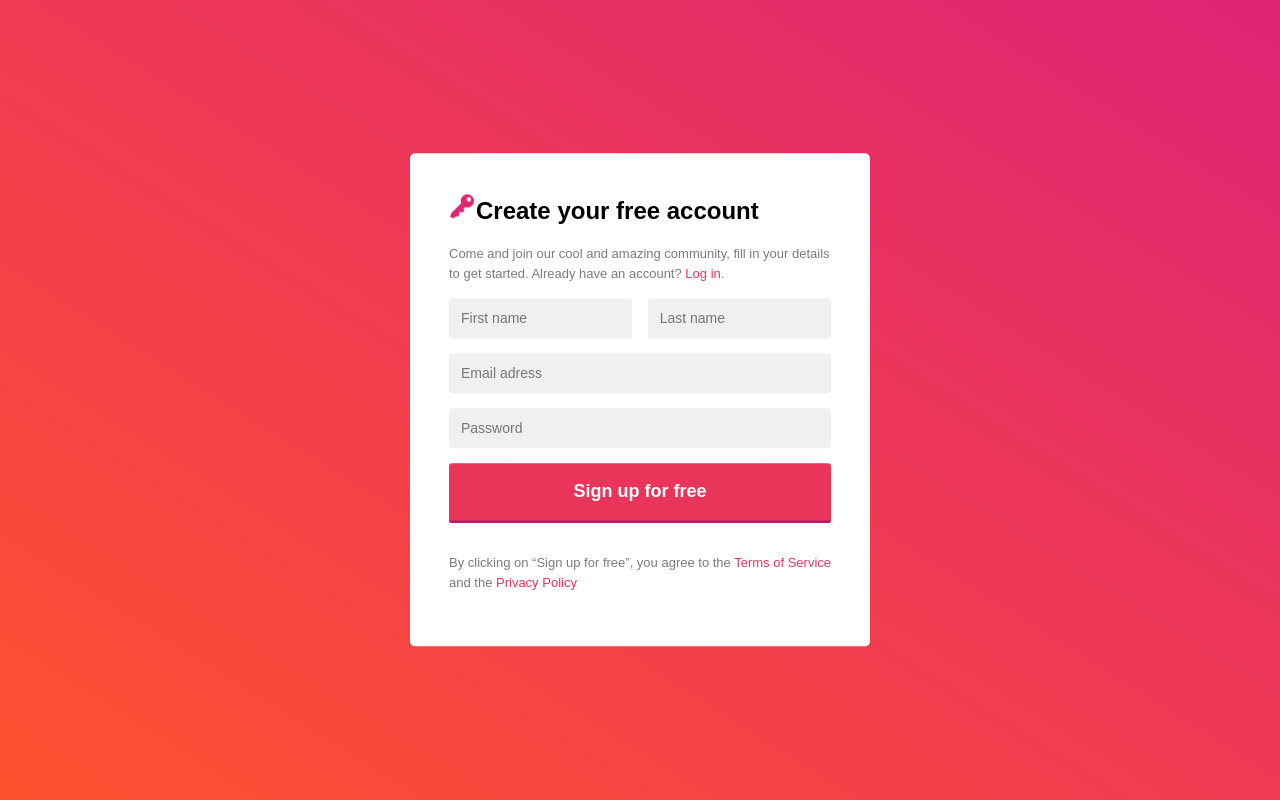
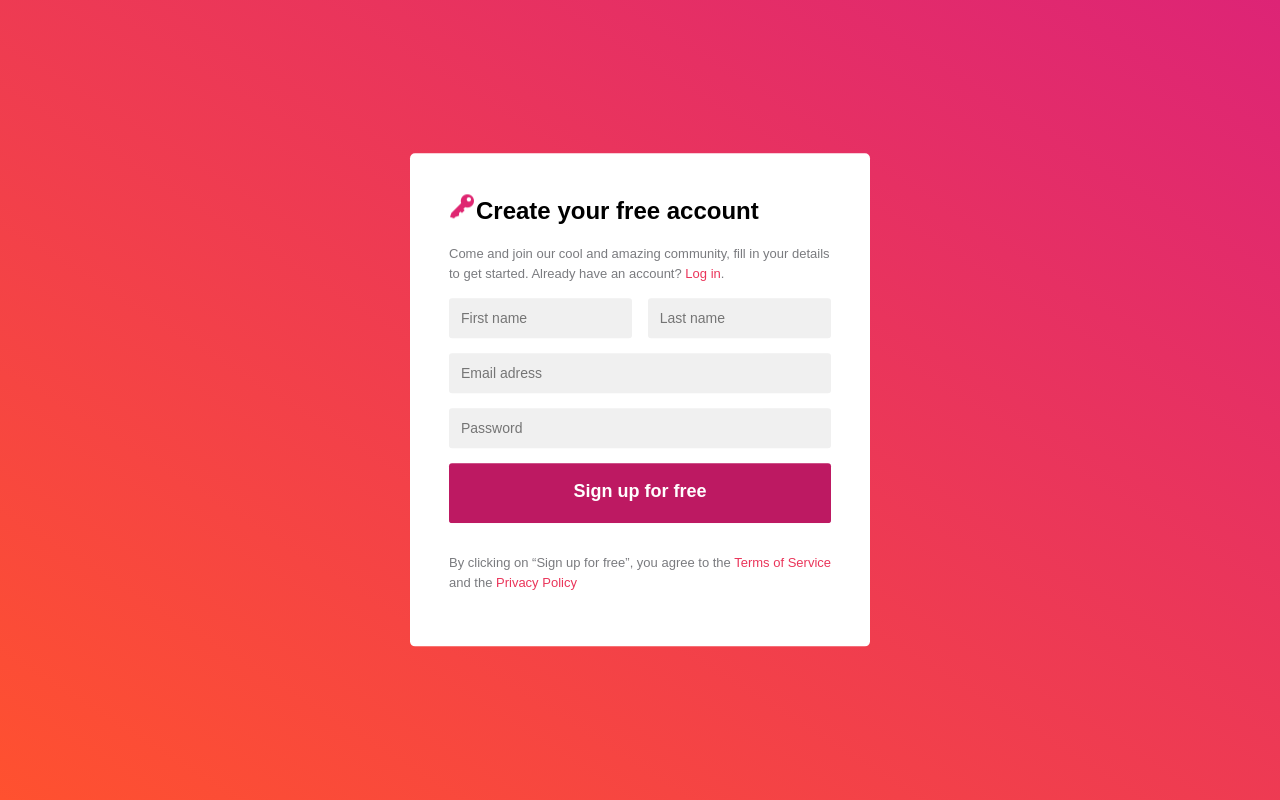
Before and after one commit to MatveiVasilenko/paymenform, a plain HTML site: page index.html in a window 1280 px wide. In both pictures the pointer is over the element "Sign up for free". Drawn offline with Linux system fonts and the light colour scheme.

Commit message:
Update style.css

```diff
--- a/css/style.css
+++ b/css/style.css
@@ -69,3 +69,7 @@ body{
 	border-radius: 3px;
 	border-bottom: 3px solid #bd1962;
 }
+.form__btn:hover,
+.form__btn:focus {
+	background: #bd1962;
+}
```
